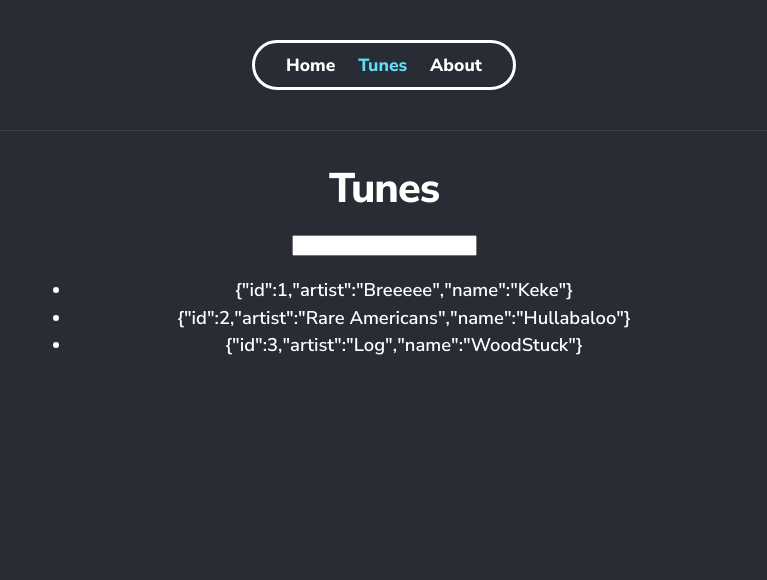
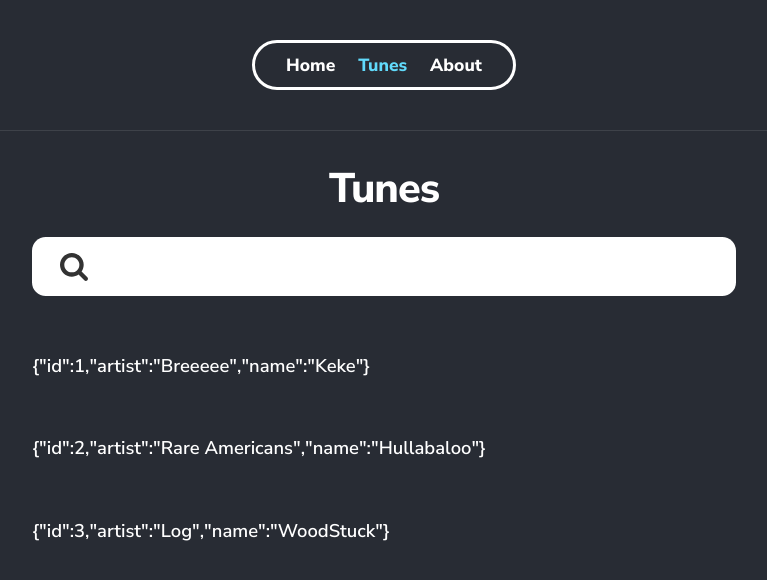
Before and after one commit to OneManDevz/courses-and-learning, a React (Create React App) app in the folder learn2code/react/03-with-yarn-cra-ts-template/: page /tunes in a window 1280 px wide. Shown: the top 580 px of the page, without its empty margins (256-1023 px from the left). Built offline with nearby package versions, Linux system fonts and the light colour scheme.

Commit message:
parent-child - subcomponents

```diff
--- /dev/null
+++ b/learn2code/react/03-with-yarn-cra-ts-template/src/components/tunes/TunesList.scss
@@ -0,0 +1,15 @@
+.tunes-list {
+	margin: 3em 0 0;
+	padding-left: 0;
+	list-style: none;
+
+	li {
+		margin-bottom: 3em;
+	}
+
+	li:last-child {
+		article {
+			margin-bottom: 0;
+		}
+	}
+}
--- /dev/null
+++ b/learn2code/react/03-with-yarn-cra-ts-template/src/components/tunes/TunesList.tsx
@@ -0,0 +1,21 @@
+import React, { useState } from 'react'
+import './TunesList.scss'
+interface Props {}
+
+const TunesList: React.FC<Props> = () => {
+	const [songs, setSongs] = useState([
+		{ id: 1, artist: 'Breeeee', name: 'Keke' },
+		{ id: 2, artist: 'Rare Americans', name: 'Hullabaloo' },
+		{ id: 3, artist: 'Log', name: 'WoodStuck' },
+	])
+
+	return (
+		<ul className="tunes-list">
+			{songs.map((song) => (
+				<li key={song.id}> {JSON.stringify(song)}</li>
+			))}
+		</ul>
+	)
+}
+
+export default TunesList
--- /dev/null
+++ b/learn2code/react/03-with-yarn-cra-ts-template/src/components/tunes/TunesSearchForm.scss
@@ -0,0 +1,38 @@
+.search {
+	width: 100%;
+	display: block;
+
+	padding: {
+		top: 0.5em;
+		bottom: 0.5em;
+		left: 2.95em;
+		right: 0.75em;
+	}
+
+	color: #333;
+	font-size: 1.5em;
+	font-weight: 700;
+
+	border: none;
+	border-radius: 0.5em;
+	background: white;
+	box-sizing: border-box;
+
+	outline: none;
+	appearance: none;
+
+	background: {
+		image: url('../../assets/search.svg');
+		repeat: no-repeat;
+		position-y: 50%;
+		position-x: 1em;
+		color: white;
+		size: 1em;
+	}
+}
+
+@media screen and (max-width: 520px) {
+	.search {
+		font-size: 1.15em;
+	}
+}
--- /dev/null
+++ b/learn2code/react/03-with-yarn-cra-ts-template/src/components/tunes/TunesSearchForm.tsx
@@ -0,0 +1,38 @@
+import React, { useState, ChangeEvent, FormEvent } from 'react'
+import './TunesSearchForm.scss'
+
+interface Props {}
+
+const TunesSearchForm: React.FC<Props> = () => {
+	const [searchQuery, setSearchQuery] = useState('')
+
+	const handleInput = (e: ChangeEvent<HTMLInputElement>) => {
+		setSearchQuery(e.target.value)
+	}
+
+	const handleSubmit = (e: FormEvent<HTMLFormElement>) => {
+		e.preventDefault()
+		// const newSong = {
+		// 	id: Math.max(...songs.map((s) => s.id)) + 1,
+		// 	artist: searchQuery,
+		// 	name: searchQuery,
+		// }
+
+		// setSongs([...songs, newSong])
+	}
+
+	return (
+		<div>
+			<form onSubmit={handleSubmit}>
+				<input
+					type="text"
+					value={searchQuery}
+					onChange={handleInput}
+					className="search"
+				/>
+			</form>
+		</div>
+	)
+}
+
+export default TunesSearchForm
--- a/learn2code/react/03-with-yarn-cra-ts-template/src/views/Tunes.tsx
+++ b/learn2code/react/03-with-yarn-cra-ts-template/src/views/Tunes.tsx
@@ -1,41 +1,14 @@
-import React, { useState, ChangeEvent, FormEvent } from 'react'
+import React from 'react'
+import TunesList from '../components/tunes/TunesList'
+import TunesSearchForm from '../components/tunes/TunesSearchForm'
 
 const Tunes: React.FC = () => {
-	const [searchQuery, setSearchQuery] = useState('')
-	const [songs, setSongs] = useState([
-		{ id: 1, artist: 'Breeeee', name: 'Keke' },
-		{ id: 2, artist: 'Rare Americans', name: 'Hullabaloo' },
-		{ id: 3, artist: 'Log', name: 'WoodStuck' },
-	])
-
-	const handleInput = (e: ChangeEvent<HTMLInputElement>) => {
-		setSearchQuery(e.target.value)
-	}
-
-	const handleSubmit = (e: FormEvent<HTMLFormElement>) => {
-		e.preventDefault()
-		const newSong = {
-			id: Math.max(...songs.map((s) => s.id)) + 1,
-			artist: searchQuery,
-			name: searchQuery,
-		}
-
-		setSongs([...songs, newSong])
-	}
-
 	return (
-		<div className="tunes">
+		<article className="tunes">
 			<h1>Tunes</h1>
-			<form onSubmit={handleSubmit}>
-				<input type="text" value={searchQuery} onChange={handleInput} />
-			</form>
-
-			<ul>
-				{songs.map((song) => (
-					<li key={song.id}>{JSON.stringify(song)}</li>
-				))}
-			</ul>
-		</div>
+			<TunesSearchForm />
+			<TunesList />
+		</article>
 	)
 }
 
```
Also changed, not shown: learn2code/react/03-with-yarn-cra-ts-template/src/assets/search.svg (added).
